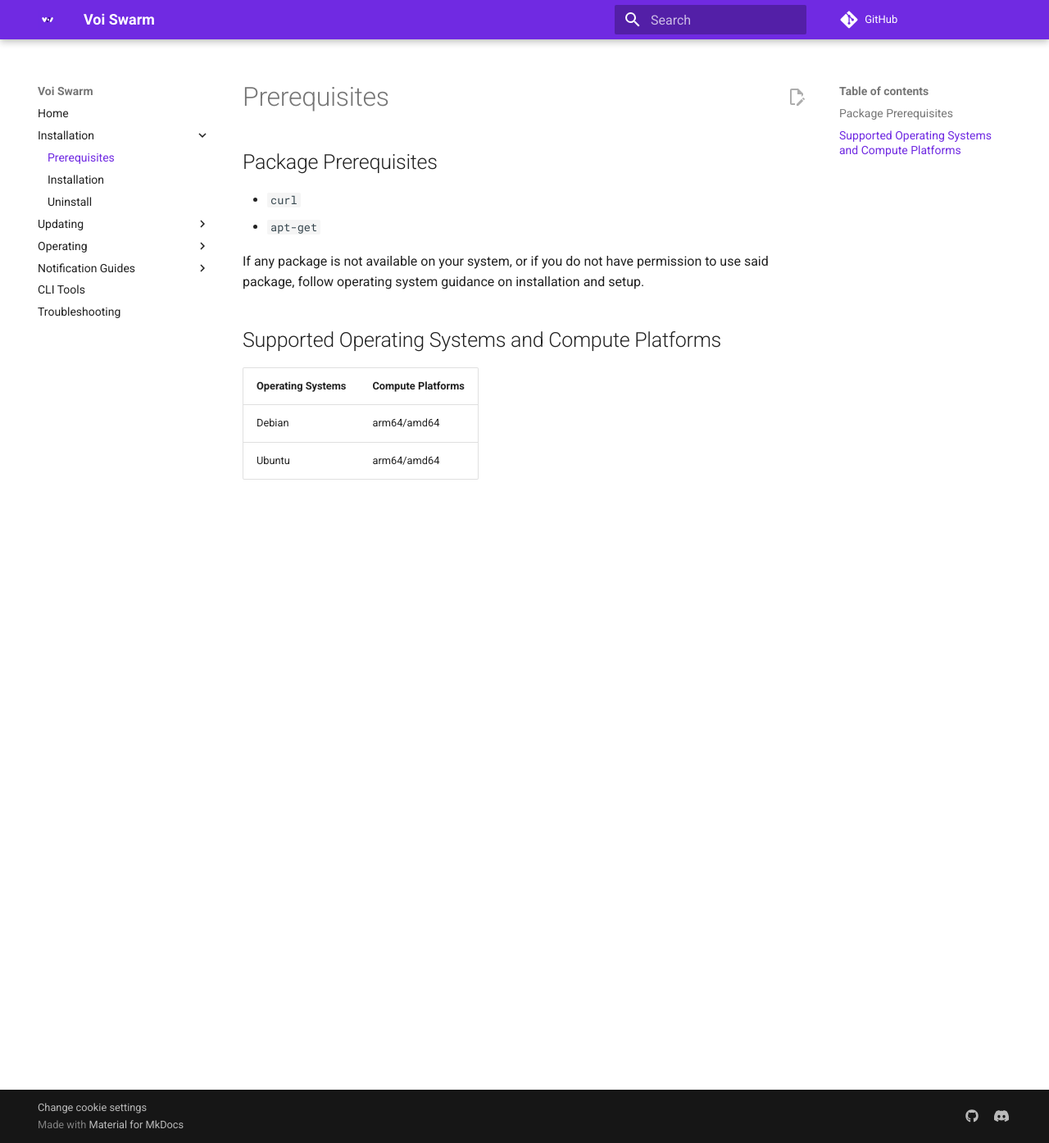
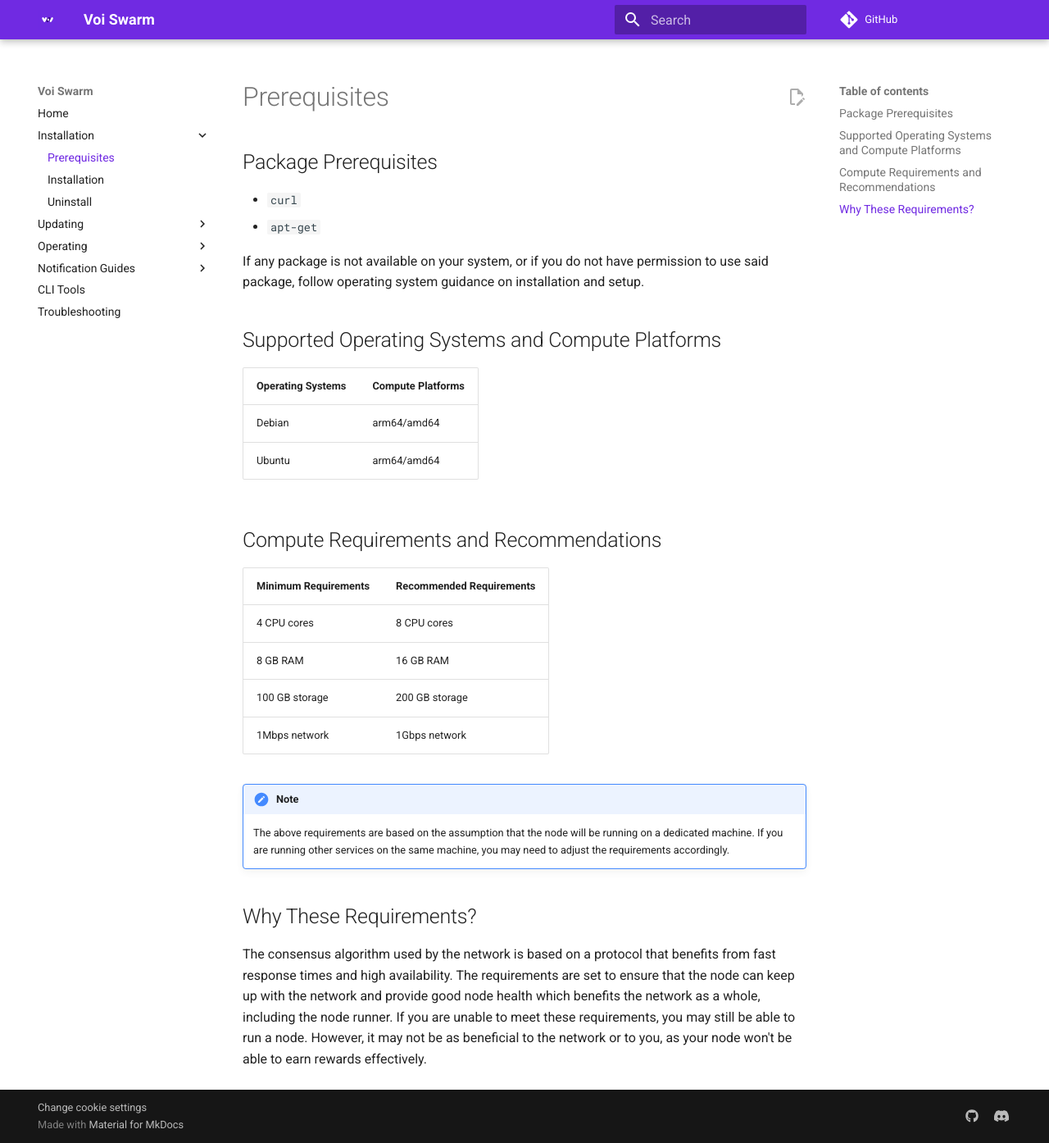
Before and after one commit to VoiNetwork/voi-swarm, an MkDocs documentation site: the page built from docs/installation/prerequisites.md, in a window 1280 px wide and 1394 px high. Shown: the whole window at 82% size. Built offline with MkDocs 1.6.1 and Material for MkDocs 9.7.7, drawn with Linux system fonts in a browser that asks for light colours; comment, search, counter and statistics services are not loaded.

Commit message:
Improve installation telemetry language + add system requirements

```diff
--- a/docs/installation/prerequisites.md
+++ b/docs/installation/prerequisites.md
@@ -14,3 +14,26 @@
 |-------------------|-------------------|
 | Debian            | arm64/amd64       |
 | Ubuntu            | arm64/amd64       |
+
+## Compute Requirements and Recommendations
+
+| Minimum Requirements | Recommended Requirements |
+|----------------------|--------------------------|
+| 4 CPU cores          | 8 CPU cores              |
+| 8 GB RAM             | 16 GB RAM                |
+| 100 GB storage       | 200 GB storage           |
+| 1Mbps network        | 1Gbps network            |
+
+!!! note
+    The above requirements are based on the assumption that the node will be running on a dedicated machine.
+    If you are running other services on the same machine, you may need to adjust the requirements accordingly.
+
+## Why These Requirements?
+
+The consensus algorithm used by the network is based on a protocol
+that benefits from fast response times and high availability.
+The requirements are set to ensure that the node can keep up with the network and provide good node health which
+benefits the network as a whole, including the node runner.
+If you are unable to meet these requirements, you may still be able to run a node.
+However, it may not be as beneficial to the network or to you,
+as your node won't be able to earn rewards effectively.
```
Also changed, not shown: docs/installation/installation.md (+5 -4 lines).
